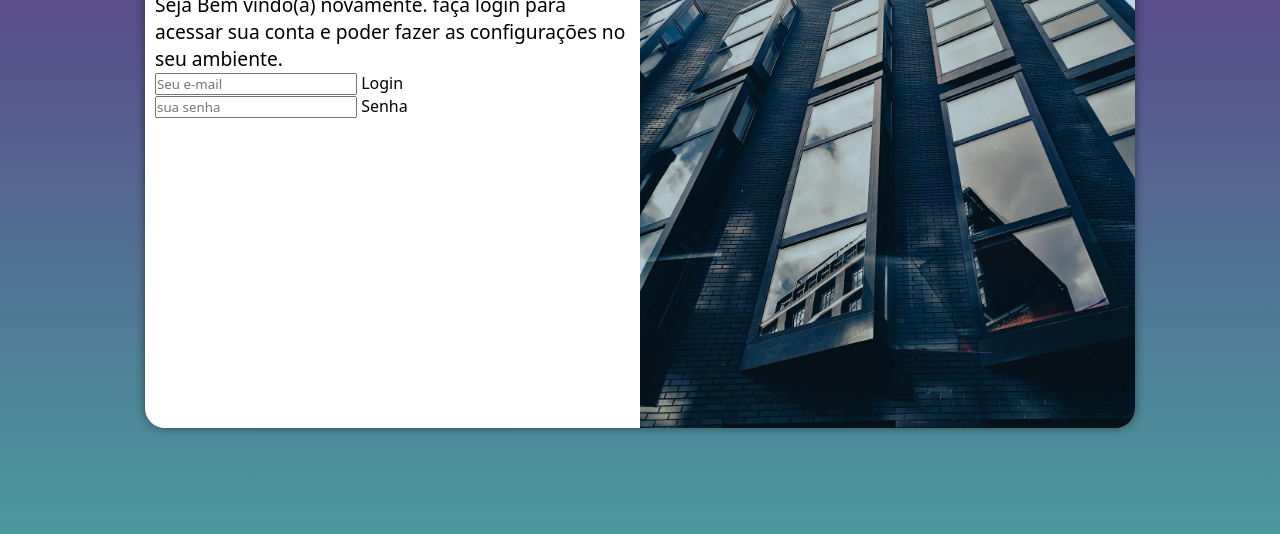
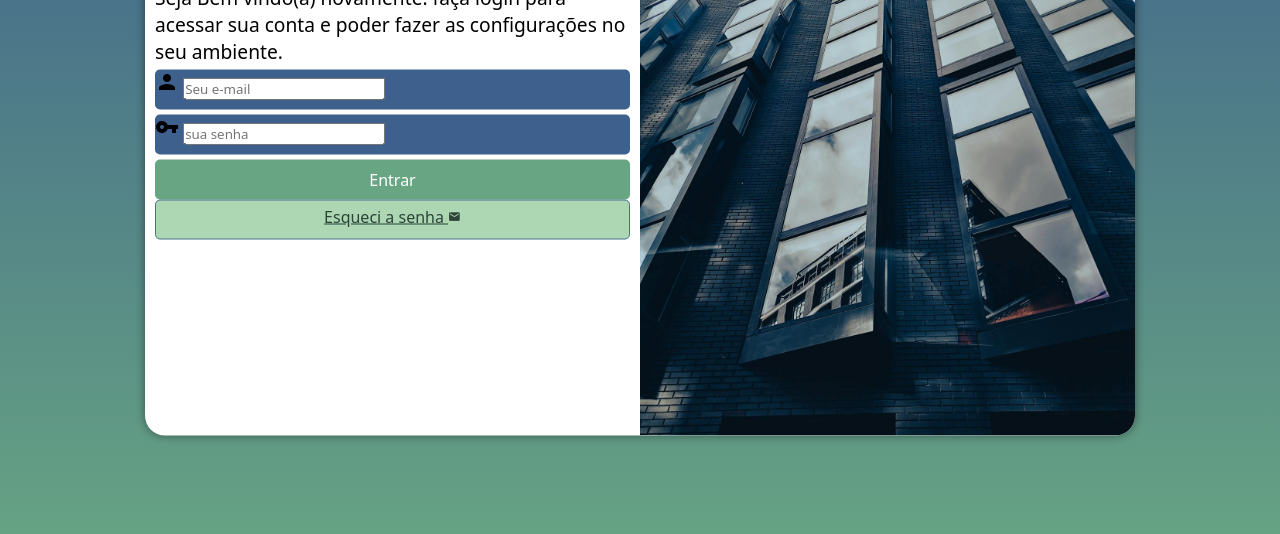
Before and after one commit to harttuoliveira/projeto-login, a plain HTML site: page index.html in a window 1280 px wide. Shown: the part 222-756 px from the top of the page. Drawn offline with Linux system fonts and the light colour scheme.

Commit message:
css no formulario

```diff
--- a/estilos/media-query.css
+++ b/estilos/media-query.css
@@ -1,8 +1,16 @@
 @charset "UTF-8";
+
+:root {
+    --cor01: #ADD6B3;
+    --cor02: #68A683;
+    --cor03: #2B4538;
+    --cor04: #45718C;
+    --cor05: #3E608C;
+}
 
 @media screen and (min-width: 768px) and (max-width: 992px) {
     body {
-        background-image: linear-gradient(to top, #49a09d, #5f2c82);
+        background-image: linear-gradient(to top, #68A683, #3E608C);
     }
     section#login {
         width: 80vw;
@@ -23,7 +31,7 @@
 
 @media screen and (min-width: 992px) {
     body {
-        background-image: linear-gradient(to top, #49a09d, #5f2c82);
+        background-image: linear-gradient(to top, #68A683, #3E608C);
     }
     section#login {
         width: 990px;
--- a/estilos/style.css
+++ b/estilos/style.css
@@ -7,12 +7,15 @@
     box-sizing: border-box;
 }
 :root {
-    --cor01: #5f2c82;
-    --cor02: #49a09d;
+    --cor01: #ADD6B3;
+    --cor02: #68A683;
+    --cor03: #2B4538;
+    --cor04: #45718C;
+    --cor05: #3E608C;
 }
 
 body, html {
-    background-color: var(--cor01);
+    background-color: var(--cor05);
     height: 100vh;
     width: 100vw;
 }
@@ -32,7 +35,7 @@ section#login {
 
     background-color: white;
     width: 250px;
-    height: 500px;
+    height: 515px;
     border-radius: 20px;
     box-shadow: 0px 0px 10px rgba(0, 0, 0, 0.450);
 
@@ -61,3 +64,49 @@ div#formulario > h1 {
 div#formulario > p {
     font-size: 0.9em;
 }
+
+form > div.campo {
+    background-color: var(--cor05);
+    display: block;
+    width: 100%;
+    height: 40px;
+    border-radius: 5px;
+    margin: 5px 0px;
+}
+
+div.campo > label {
+    display: none;
+}
+
+form > input[type=submit] {
+    display: block;
+    font-size: 1em;
+    width: 100%;
+    height: 40px;
+    background-color: var(--cor02);
+    color: white;
+    border: none;
+    border-radius: 5px;
+    cursor: pointer;
+}
+
+form > input[type=submit]:hover {
+    background-color: var(--cor03);
+}
+
+form > a.botao {
+    display: block;
+    text-align: center;
+    font-size: 1em;
+    width: 100%;
+    height: 40px;
+    padding-top: 5px;
+    background-color: var(--cor01);
+    color: var(--cor03);
+    border: 1px solid var(--cor04);
+    border-radius: 5px;
+}
+
+form > a.botao > i {
+    font-size: 0.8em;
+}
--- a/index.html
+++ b/index.html
@@ -5,6 +5,7 @@
     <meta name="viewport" content="width=device-width, initial-scale=1.0">
     <link rel="stylesheet" href="estilos/style.css">
     <link rel="stylesheet" href="estilos/media-query.css">
+    <link href="https://fonts.googleapis.com/icon?family=Material+Icons" rel="stylesheet">
     <title>Login</title>
 </head>
 <body>
@@ -16,17 +17,20 @@
             <div id="formulario">
                 <h1>Login</h1>
                 <p>Seja Bem vindo(a) novamente. faça login para acessar sua conta e poder fazer as configurações no seu ambiente.</p>
-                <form action="login.php" method="post">
+                <form action="login.php" method="post" autocomplete="on">
                     <div class="campo">
-
-                        <input type="email" name="login" id="ilogin" placeholder="Seu e-mail">
+                        <i id="burguer" class="material-icons" onclick="clickMenu()">person</i>
+                        <input type="email" name="login" id="ilogin" placeholder="Seu e-mail" autocomplete="email" required maxlength="30">
                         <label for="ilogin">Login</label>
                     </div>
                     <div class="campo">
-
-                        <input type="password" name="senha" id="isenha" placeholder="sua senha">
+                        <i id="burguer" class="material-icons" onclick="clickMenu()">vpn_key</i>
+                        <input type="password" name="senha" id="isenha" placeholder="sua senha" autocomplete="current-password" required minlength="8"
+                        maxlength="20">
                         <label for="isenha">Senha</label>
                     </div>
+                    <input type="submit" value="Entrar">
+                    <a href="esqueci.html" class="botao">Esqueci a senha <i class="material-icons">mail</i></a>
                 </form>
             </div>
         </section>
```
